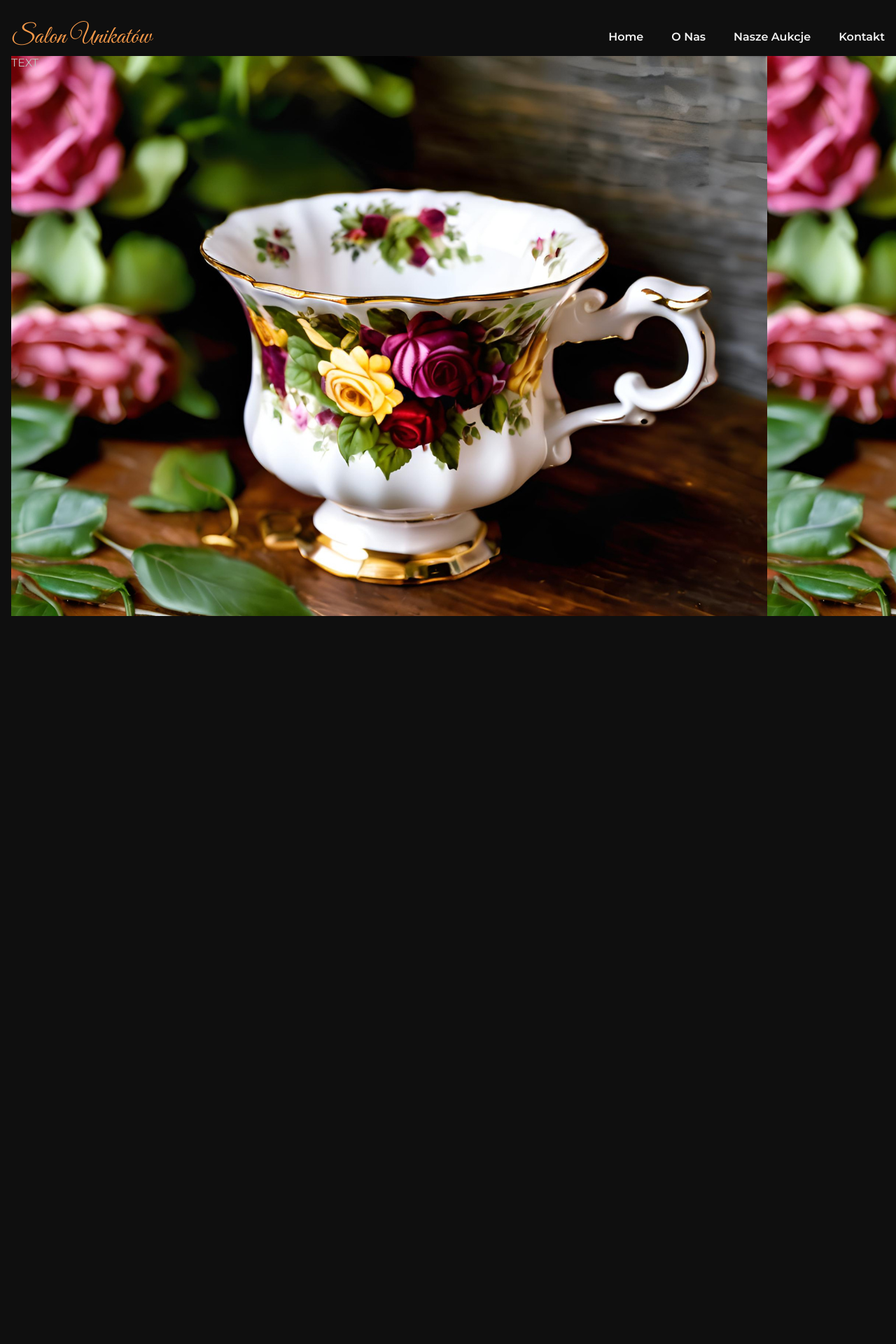
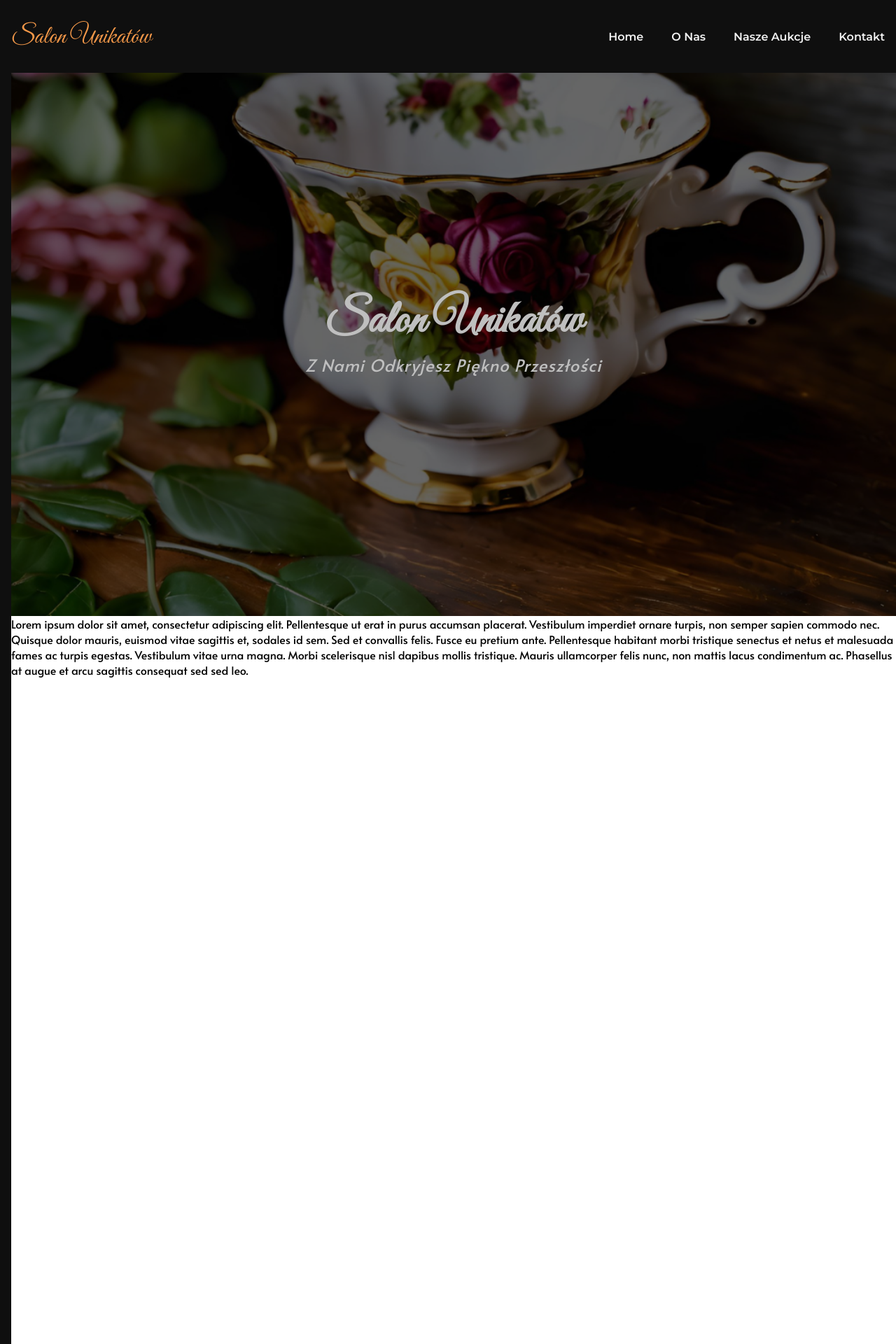
Before and after one commit to jkbednarczyk/subc, a React (Create React App) app: page / in a window 1280 px wide. Shown: the top 1920 px of the page at 70% size. Before the commit the page ends 880 px from the top, so only its background shows below. Built offline with nearby package versions, Linux system fonts and the light colour scheme; a web font is replaced by a local one.

Commit message:
Add background image

```diff
--- a/src/App.tsx
+++ b/src/App.tsx
@@ -2,22 +2,22 @@ import React from 'react';
 import './GlobalStyles.css';
 import { Navbar } from './components/navbar/Navbar.component';
 import { BrowserRouter as Router, Routes, Route } from "react-router-dom";
+import { HomePage } from './components/home/HomePage.component';
 
 function App() {
   return (
+
     <Router>
      <Navbar />
      <main className="main-content">
-      <div className='nova'>
-        TEXT
-      </div>
        <Routes>
-         <Route path="/" element="" />
+         <Route path="/" element={<HomePage />} />
          <Route path="/news" element="" />
          {/* Define other routes that you need*/}
        </Routes>
      </main>
    </Router>
+  // <HomePage/>
  );
 };
 
--- a/src/GlobalStyles.css
+++ b/src/GlobalStyles.css
@@ -17,6 +17,7 @@
   --body-color: hsl(0, 0%, 6%);
   --body-font: "Montserrat", sans-serif;
   --second-font: "Great Vibes", normal;
+  --subtitle-font: "Alata", normal;
   --h2-font-size: 2.25rem;
   --small-font-size: 0.813rem;
   --font-semi-bold: 600;
@@ -42,9 +43,3 @@
   padding-top: 5rem;
   padding-left: 1rem;
 }
-
-.nova {
-  background-color: grey;
-  height: 800px;
-  background-image: url('./assets/images/teacup.png');
-}
--- /dev/null
+++ b/src/components/home/HomePage.component.tsx
@@ -0,0 +1,18 @@
+import React from "react";
+import './HomePage.css';
+
+export const HomePage = () => {
+    return <>
+        <section className="home">
+            <div className="content">
+                <h1>Salon Unikatów</h1>
+                <p>Z Nami Odkryjesz Piękno Przeszłości</p>
+            </div>
+        </section>
+        <div className="introduction">
+            <p>
+            Lorem ipsum dolor sit amet, consectetur adipiscing elit. Pellentesque ut erat in purus accumsan placerat. Vestibulum imperdiet ornare turpis, non semper sapien commodo nec. Quisque dolor mauris, euismod vitae sagittis et, sodales id sem. Sed et convallis felis. Fusce eu pretium ante. Pellentesque habitant morbi tristique senectus et netus et malesuada fames ac turpis egestas. Vestibulum vitae urna magna. Morbi scelerisque nisl dapibus mollis tristique. Mauris ullamcorper felis nunc, non mattis lacus condimentum ac. Phasellus at augue et arcu sagittis consequat sed sed leo.
+            </p>
+        </div>
+    </>
+};
--- /dev/null
+++ b/src/components/home/HomePage.css
@@ -0,0 +1,50 @@
+.home {
+    display: flex;
+    height: 100vh;
+    background-image: url('../../assets/images/teacup.png');
+    background-size: cover;
+    box-shadow: inset 0 0 0 2000px rgba(0, 0, 0, 0.6);
+    background-position: center;
+}
+
+.content {
+    display: flex;
+    flex-direction: column;
+    max-width: 1200px;
+    width: 100%;
+    margin: 0 auto;
+    justify-content: center;
+    align-items: center;
+    text-align: center;
+}
+
+.content h1 {
+    font-size: 66px;
+    font-family: var(--second-font);
+}
+
+.content p {
+    font-family: var(--subtitle-font);
+    font-style: italic;
+    font-size:24px;
+    margin: 5px 0;
+    max-width: 550px;
+    letter-spacing: 1px;
+}
+
+.introduction {
+    display: flex;
+    flex-direction: column;
+    width: 100%;
+    height: 1200px;
+    margin: 0 auto;
+    background-color: white;
+    color: black;
+    font-family: var(--subtitle-font);
+}
+
+.introduction p {
+    align-items: left;
+}
+
+/* remember to adjust for small screen */
--- a/src/components/navbar/Navbar.css
+++ b/src/components/navbar/Navbar.css
@@ -3,7 +3,7 @@
   width: 100%;
   top: 0;
   left: 0;
-  background-color: transparent;
+  background-color: var(--body-color);
   z-index: var(--z-fixed);
 }
 
```
